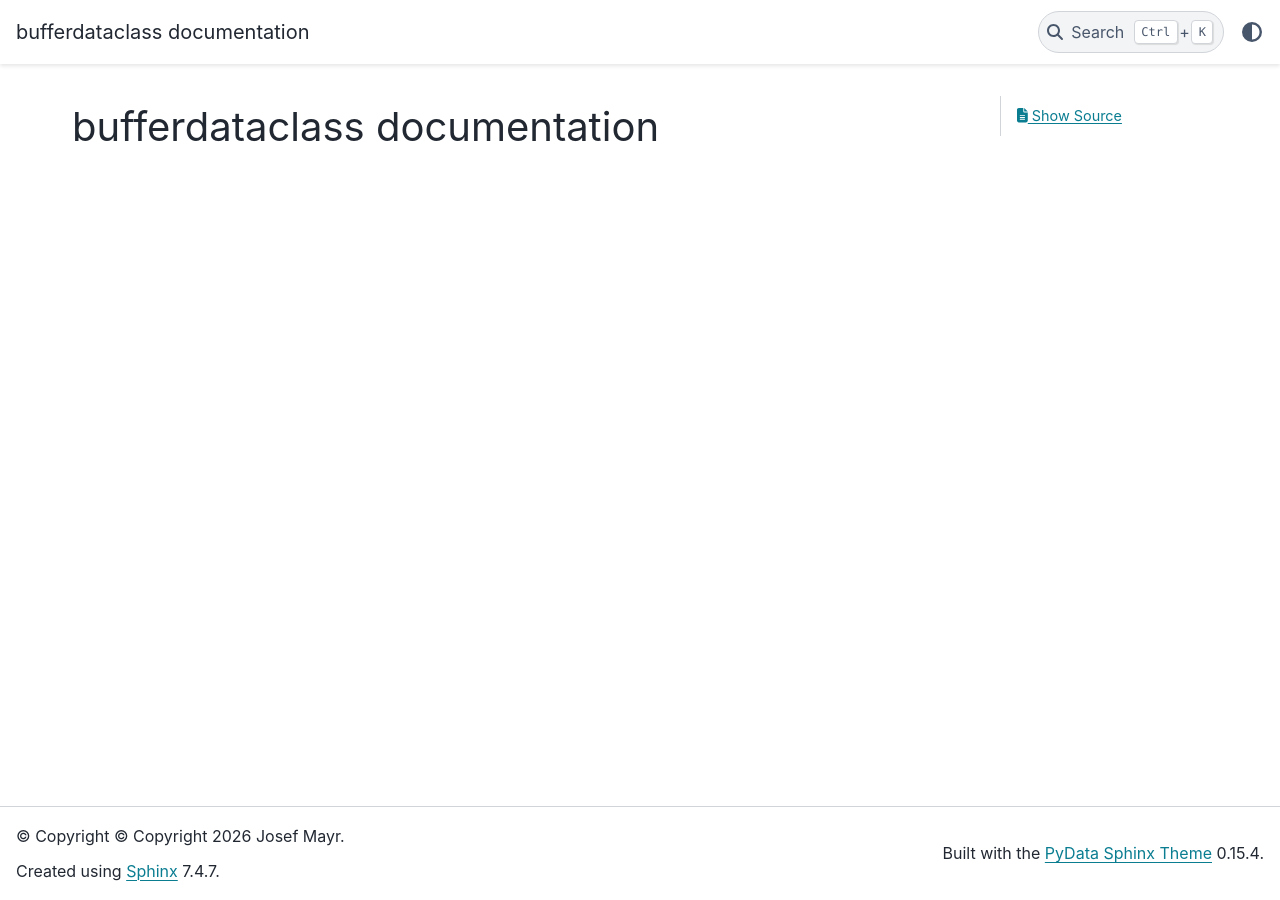
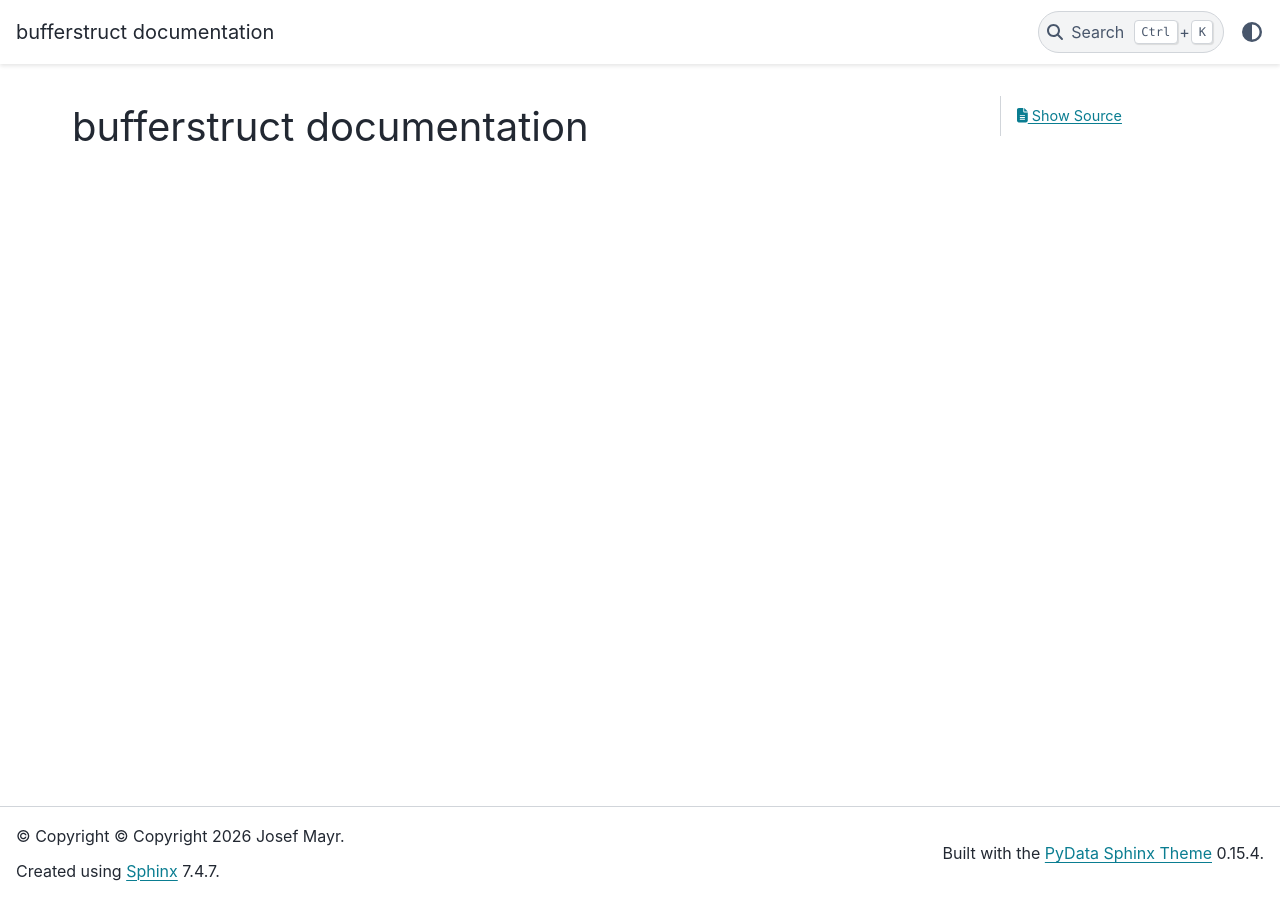
Before and after one commit to omicronZero/bufferdataclass, a Sphinx documentation site: the page built from docs/source/index.rst, in a window 1280 px wide. Built offline with Sphinx 7.4.7 and the PyData theme 0.15.4, drawn with Linux system fonts in a browser that asks for light colours; pages that are not in the unit, such as notebooks, are missing from menus; the version number could not be read and is left out.

Commit message:
Renamed project to "bufferstruct".

```diff
--- a/README.md
+++ b/README.md
@@ -1 +1 @@
-# bufferdataclass
+# bufferstruct
--- a/docs/source/index.rst
+++ b/docs/source/index.rst
@@ -1,4 +1,4 @@
-bufferdataclass documentation
+bufferstruct documentation
 ============================
 
 
--- a/pyproject.toml
+++ b/pyproject.toml
@@ -4,7 +4,7 @@ requires = ["setuptools", "setuptools.scm"]
 build-backend = "setuptools.build_meta"
 
 [project]
-name = "bufferdataclass"
+name = "bufferstruct"
 
 # the version is automatically determined using setuptools.scm
 dynamic = ["version"]
@@ -56,10 +56,10 @@ python_version = "3.14"
 strict = true
 
 [tool.setuptools]
-packages = ["bufferdataclass"]
+packages = ["bufferstruct"]
 
 # configurations for setuptools-scm. This section is required for the project to be built correctly
 [tool.setuptools_scm]
 
 [project.scripts]
-app = "bufferdataclass.app:main"
+app = "bufferstruct.app:main"
```
Also changed, not shown: .readthedocs.yaml, buffereddataclass/__init__.py (deleted), 3 other files.
